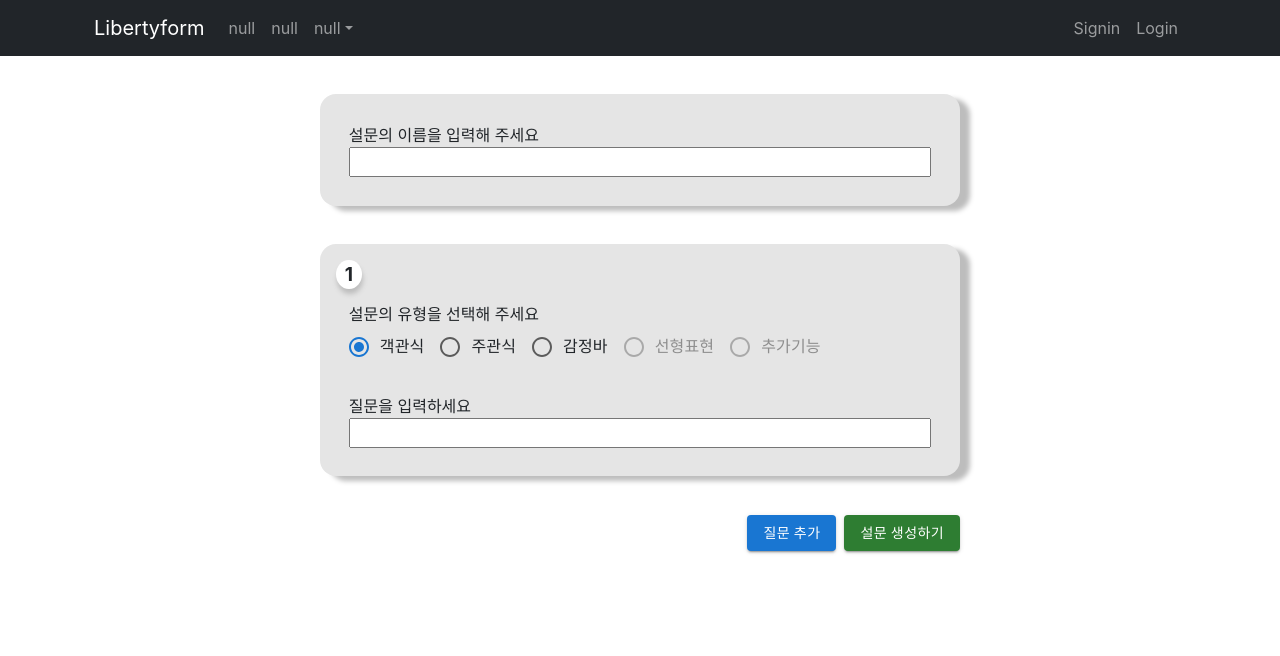
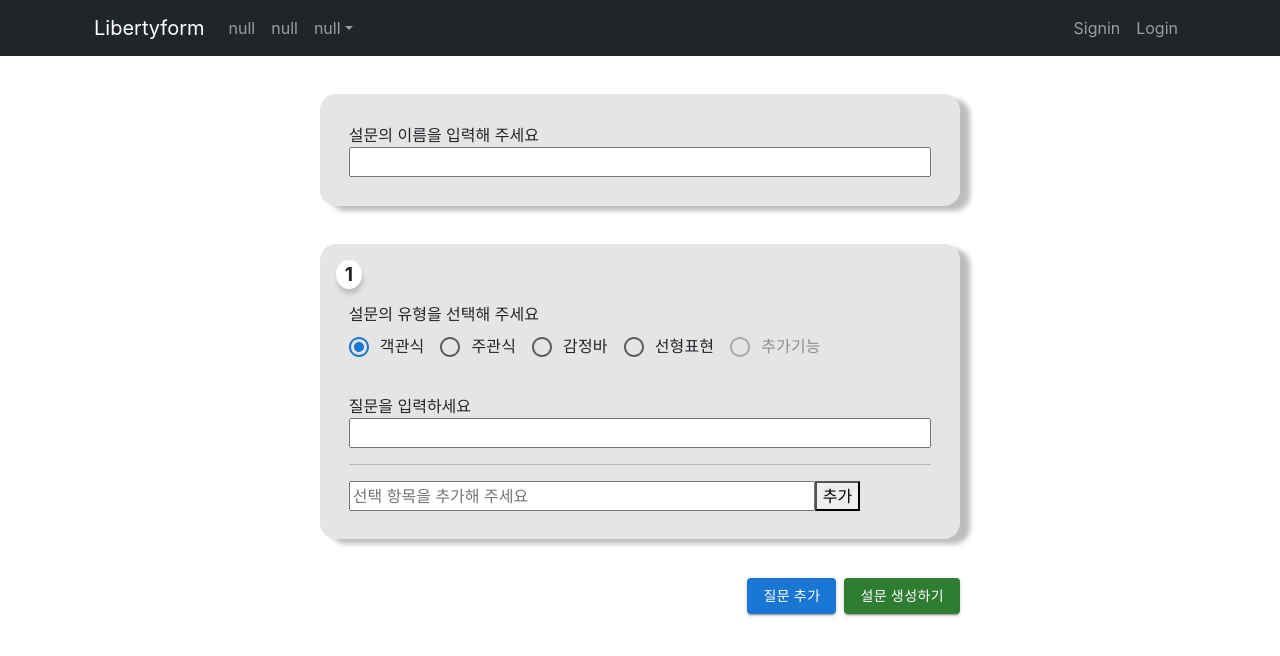
Before and after one commit to Gachon-Kakao-Enterprise-Group-7/libertyForm-WEB, a React (Create React App) app: page /mksurvey in a window 1280 px wide. Both pictures are taken after a click on the label "객관식". Shown: the top 656 px of the page. Built offline with nearby package versions, Linux system fonts and the light colour scheme.

Commit message:
TN7-13 [FEAT] 설문 생성 기능 중 객관식 로직 구현

```diff
--- a/src/components/Dashboard.js
+++ b/src/components/Dashboard.js
@@ -46,7 +46,6 @@ const SurveyDiv = styled.div`
 
 
 `
-
 const classes = {
     root: {
         flexGrow: 1
@@ -106,7 +105,7 @@ function Dashboard() {
                                                         <div>{survey.title}</div>
                                                         <div>문항수 : {survey.question}</div>
                                                         <hr />
-                                                        <Button variant="contained" color="primary">수정하기</Button>
+                                                        <Button variant="contained" color="primary" onClick={() => { console.log(survey) }}>수정하기</Button>
 
                                                     </SurveyDiv>
                                                 </Grid>
--- a/src/components/Mksurvey.js
+++ b/src/components/Mksurvey.js
@@ -8,6 +8,8 @@ import Radio from '@mui/material/Radio';
 import RadioGroup from '@mui/material/RadioGroup';
 import FormControlLabel from '@mui/material/FormControlLabel';
 import FormControl from '@mui/material/FormControl';
+
+import { Link } from "react-router-dom"; // Link를 이용해 원하는 페이지로 이동할 수 있게 한다
 
 const BlockDiv = styled.div`
     background-color: #e5e5e5;
@@ -40,7 +42,14 @@ const NumberingDiv = styled.div`
     font-weight: bold;
     box-shadow: 1px 5px 5px #bdbdbd;
 `
+const McItemLi = styled.li`
+    :hover{
+        color:red;
+    }
+    cursor: pointer;
 
+
+`
 
 
 
@@ -48,7 +57,8 @@ function Mksurvey() { // Make Survey
 
 
     const [title, setTitle] = useState('') // 설문 이름에 대한 useState
-    const [survey, setSurvey] = useState([{ id: 0, q: '', type: '' }]) // 현재 만들고 있는 survey에 대한 정보를 담고있음
+    const [multiChoiceItem, setMultiChoiceItem] = useState('') // 객관식 항목추가할때 항목 하나하나를 임시로 가지고 있는 useState
+    const [survey, setSurvey] = useState([{ id: 0, q: '', type: '', mcitem: [] }]) // 현재 만들고 있는 survey에 대한 정보를 담고있음
     console.log(survey)
     const id = useRef(1) // servey 문제마다 id값을 주기 위함
     const state = useSelector((state) => state.survey)
@@ -57,13 +67,21 @@ function Mksurvey() { // Make Survey
     const onChange = (e) => {
         const targetId = parseInt(e.target.dataset.id) //dataset.id를 통해서 밑에 input태그의 data-id의 값을 가져온다. //https://codechasseur.tistory.com/75
         const q = e.target.value //사용자가 input태그에 입력한 값
+        console.log(targetId, q)
         setSurvey(survey.map((item) => item.id === targetId ? { ...item, q: q } : item)) // 사용자가 값을 입력하게되면 onChange함수 실행되고 setSurvey함수를 통해 survey를 map해서 item의 id와 targetid가 같으면 q를 input태그에 입력한 값으로 한다.
     }
 
     const onSummit = () => {
         dispatch({ type: 'SURVEYSUMMIT', survey: survey, title: title })
+        console.log('설문생성완료')
     }
 
+    const addMcItem = (e) => {
+        const targetId = parseInt(e.target.dataset.id)
+        const mcitem = multiChoiceItem
+        setSurvey(survey.map((item) => item.id === targetId ? { ...item, mcitem: [...item.mcitem, mcitem] } : item))
+        setMultiChoiceItem('')
+    }
 
     return (
         <>
@@ -98,22 +116,38 @@ function Mksurvey() { // Make Survey
                                 <FormControlLabel value="scroll" control={<Radio />} label=" 감정바" onClick={(e) => {
                                     setSurvey(survey.map((item) => item.id === index ? { ...item, type: 'scroll' } : item)) // 객관식 버튼을 눌렀을때 setsurvey를 통해 survey의 type을 변경한다
                                 }} />
-                                <FormControlLabel value="other" control={<Radio />} label="선형표현" disabled />
+                                <FormControlLabel value="linear" control={<Radio />} label=" 선형표현" onClick={(e) => {
+                                    setSurvey(survey.map((item) => item.id === index ? { ...item, type: 'linear' } : item)) // 객관식 버튼을 눌렀을때 setsurvey를 통해 survey의 type을 변경한다
+                                }} />
                                 <FormControlLabel value="other" control={<Radio />} label="추가기능" disabled />
                             </RadioGroup>
                         </FormControl>
                     </ItemDiv>
                     <ItemDiv>
-                        질문을 입력하세요<input data-id={index} style={{ width: '100%' }} onChange={onChange}></input>
+                        {/* 객관식, 주관식, 감정바, 선형표현를 선택함에 따라 다른 정보를 수집 */}
+                        {survey[index].type === 'multi_choice' &&
+                            <>
+                                질문을 입력하세요<input data-id={index} value={survey[index].q} style={{ width: '100%' }} onChange={onChange}></input><hr />
+                                <input value={multiChoiceItem} data-id={index} style={{ width: '80%' }} placeholder='선택 항목을 추가해 주세요' onChange={(e) => { setMultiChoiceItem(e.target.value) }}></input>
+                                <button onClick={addMcItem} data-id={index}>추가</button>
+                                {survey[index].mcitem.map((mcitem, mcitemIndex) => <McItemLi key={index} >{mcitem}</McItemLi>)} {/* // 선택항목으로 추가한 요소들이 여기에 보여진다 */}
+                            </>
+                        }
+                        {survey[index].type === 'subjective' && <>질문을 입력하세요<input data-id={index} value={survey[index].q} style={{ width: '100%' }} onChange={onChange}></input></>}
+                        {survey[index].type === 'scroll' && <>질문을 입력하세요<input data-id={index} value={survey[index].q} style={{ width: '100%' }} onChange={onChange}></input></>}
+                        {survey[index].type === 'linear' && <>질문을 입력하세요<input data-id={index} value={survey[index].q} style={{ width: '100%' }} onChange={onChange}></input></>}
                     </ItemDiv>
                 </BlockDiv>
-            ))}
+            ))
+            }
 
             {/* 설문 등록 및 설문 기능 핸들링 부분 */}
             <FuncDiv>
                 <Button style={{ marginRight: '0.5rem' }} variant="contained" onClick={() => { setSurvey([...survey, { id: id.current, q: '', type: '' }]); id.current += 1 }}>질문 추가</Button>
                 {/* 버튼을 누르면 setSurvey 함수를 통해서 질문을 추가해준다 */}
-                <Button onClick={onSummit} variant="contained" color="success">설문 생성하기</Button>
+                <Link to="/dashboard">
+                    <Button onClick={onSummit} variant="contained" color="success">설문 생성하기</Button>
+                </Link>
             </FuncDiv>
         </>
     );
```
